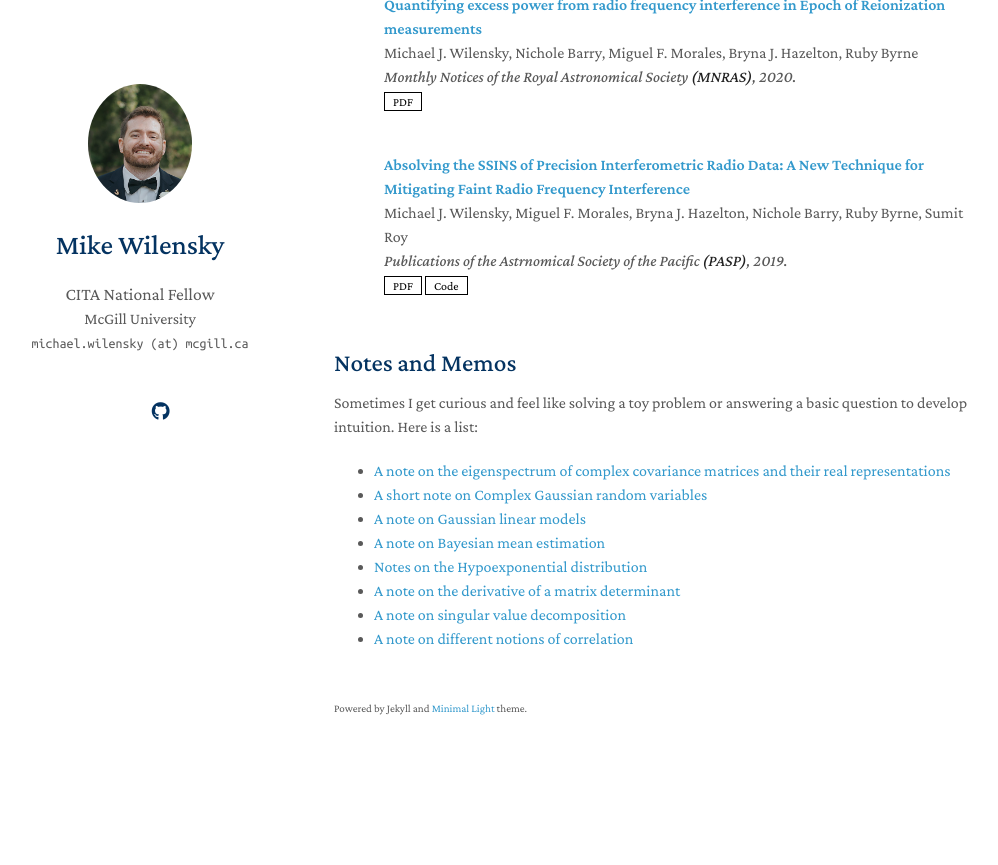
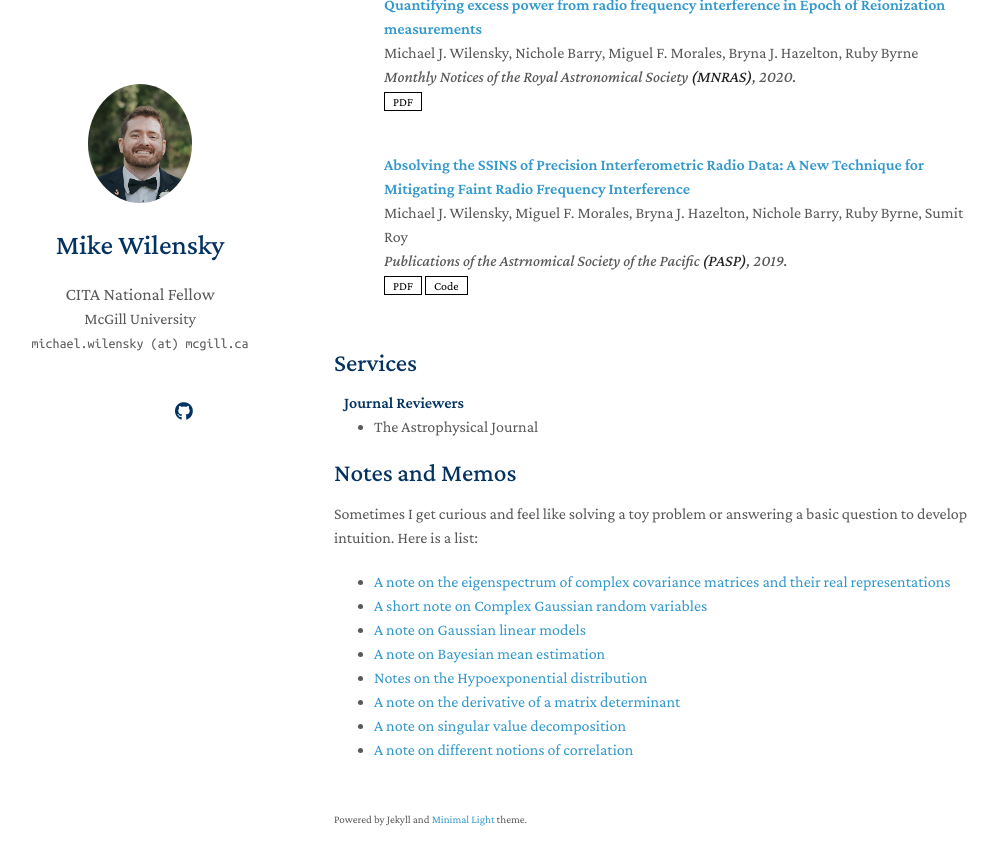
Before and after one commit to mwilensky768/mwilensky768.github.io, a Jekyll site: the page built from index.md, in a window 1280 px wide and 900 px high, scrolled down 2134 px. Shown: the top 865 px of the window, without its empty margins (136-1134 px from the left). Built offline with Jekyll 4.4.1, drawn with Linux system fonts in a browser that asks for light colours; nearby versions of some CDN libraries; a style sheet for code colours, icons or effects is not loaded; our own code applies the rules of GitHub Pages for plain Markdown files; before the commit the page ends 2923 px from its top, so only the background shows below that; part of the change alters nothing that is shown.

Commit message:
Get rid of extraneous files and show services

```diff
--- a/_config.yml
+++ b/_config.yml
@@ -12,6 +12,7 @@ canonical: https://minimal-light-theme.yliu.me/
 
 # Links
 # If you don't need one of them, you may delete the corresponding line.
+google_scholar: https://scholar.google.com/citations?user=ehb16R0AAAAJ&hl=en
 cv_link: assets/files/CV.pdf
 github_link: https://github.com/mwilensky768
 
--- a/_includes/services.md
+++ b/_includes/services.md
@@ -1,16 +1,7 @@
 ## Services
-
-<h4 style="margin:0 10px 0;">Conference Reviewers</h4>
-
-<ul style="margin:0 0 5px;">
-  <li><a href="http://cvpr2023.thecvf.com/"><autocolor>IEEE/CVF Conference on Computer Vision and Pattern Recognition (CVPR) 2021-2023</autocolor></a></li>
-  <li><a href="http://iccv2021.thecvf.com/"><autocolor>IEEE/CVF International Conference on Computer Vision (ICCV) 2021</autocolor></a></li>
-  <li><a href="https://eccv2022.ecva.net/"><autocolor>European Conference on Computer Vision (ECCV) 2022</autocolor></a></li>
-</ul>
 
 <h4 style="margin:0 10px 0;">Journal Reviewers</h4>
 
 <ul style="margin:0 0 20px;">
-  <li><a href="https://www.computer.org/csdl/journal/tp"><autocolor>IEEE Transactions on Pattern Analysis and Machine Intelligence (TPAMI)</autocolor></a></li>
-  <li><a href="https://www.springer.com/journal/11263"><autocolor>International Journal of Computer Vision (IJCV)</autocolor></a></li>
+  <li><a href="https://iopscience.iop.org/journal/0004-637X"><autocolor>The Astrophysical Journal</autocolor></a></li>
 </ul>
--- a/index.md
+++ b/index.md
@@ -39,6 +39,7 @@ University! Looking forward to starting this summer.
 - **{July 2023}** I won an award! Best talk at the MWA 10 year anniversary project meeting.
 
 {% include_relative _includes/publications.md %}
+{% include_relative _includes/services.md %}
 
 ## Notes and Memos
 
```
Also changed, not shown: html_source_file/assets/img/teaser_example.png (deleted), html_source_file/assets/img/teaser_example_2.png (deleted), 1 other file.
